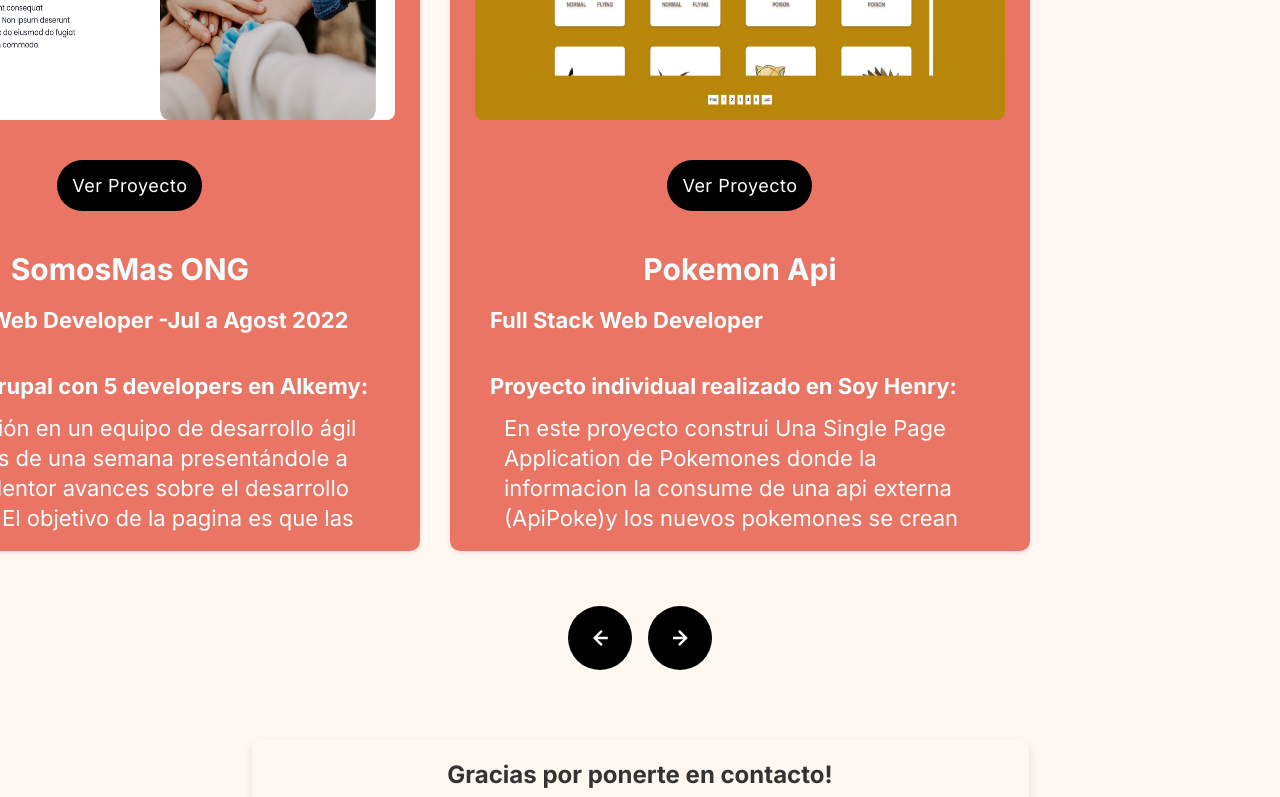
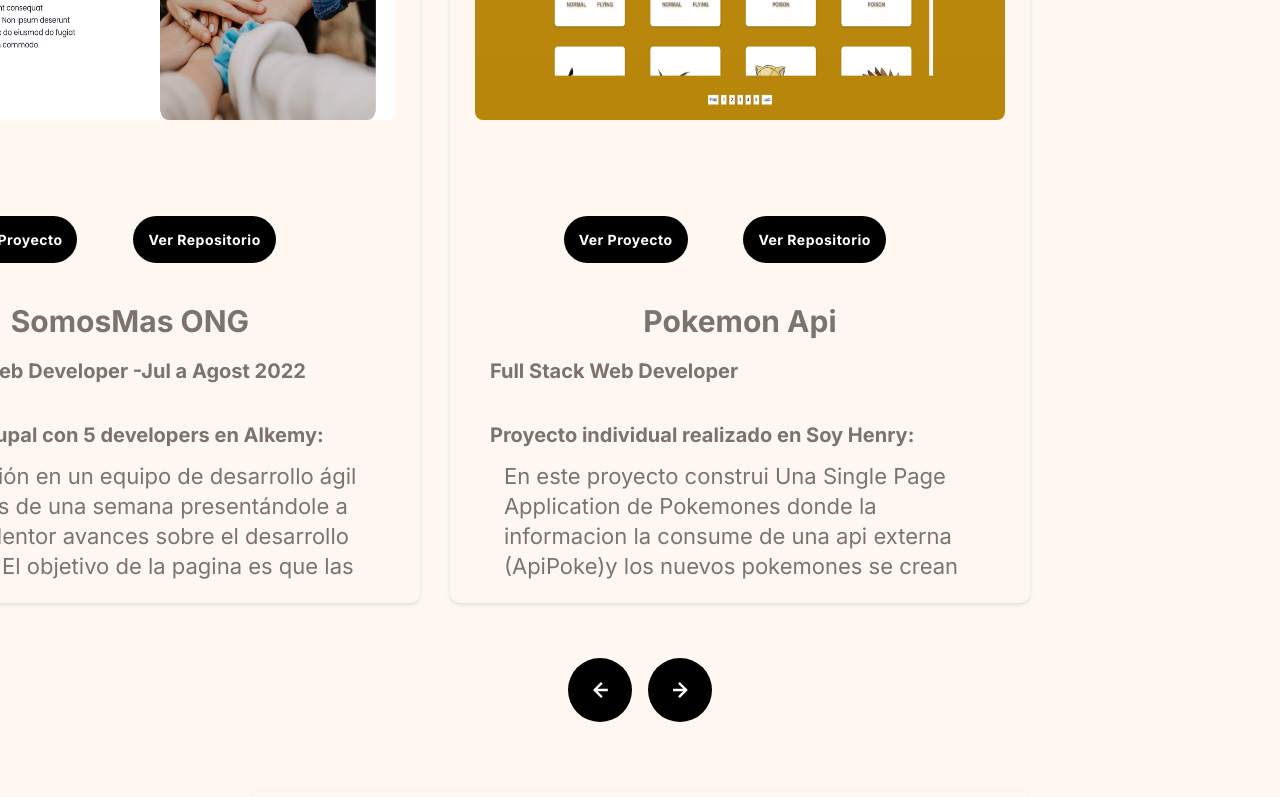
Before and after one commit to Noelia-Paz/Portfolio, a Next.js app: page / in a window 1280 px wide. Shown: the part 2000-2797 px from the top of the page. Built offline with nearby package versions, Linux system fonts and the light colour scheme.

Commit message:
style + responsive

```diff
--- a/src/app/Components/About/About.module.css
+++ b/src/app/Components/About/About.module.css
@@ -39,6 +39,7 @@
 
   .about article button {
     background-color: #eb7565;
+    font-weight: 700;
   }
 
   .about article button:hover{
--- a/src/app/Components/Footer/Footer.module.css
+++ b/src/app/Components/Footer/Footer.module.css
@@ -41,6 +41,7 @@
     border-radius: 9999px;
     letter-spacing: 0.03rem;
     background-color: #eb7565;
+    font-weight: 700;
   }
 
   .footer div button:hover {
--- a/src/app/Components/Form/Form.module.css
+++ b/src/app/Components/Form/Form.module.css
@@ -1,139 +1,3 @@
-/*.contact {
-    display: flex;
-    height: 100vh;
-    align-items: center;
-    justify-content: center;
-    background-position: center;
-    background-size: cover;
-    background-repeat: no-repeat;
-
-
-
-  }
-
-  .h1 {
-    color: black;
-    display: flex;
-    justify-content: center;
-    margin: 30px;
-  }
-
-  .contactoForm {
-    border: 2px solid dimgrey;
-    width: 50%;
-    padding: 20px;
-    height: 710px;
-    margin: 4px;
-  }
-
-
-
-  .message {
-    padding-bottom: 160px;
-  }
-
-  .form input {
-    margin: 10px;
-    width: 90%;
-    align-items: center;
-    padding: 20px;
-    margin-block: 0.5rem;
-    outline: none;
-    border: none;
-  }
-
-  @media screen and (max-width: 1558px) {
-    .contact h1 {
-      margin: 20px;
-      font-size: 35px;
-    }
-  }
-
-  @media screen and (max-width: 1498px) {
-    .contact h1 {
-      margin: 20px;
-      font-size: 25px;
-    }
-
-    .contactoForm {
-      height: 615px;
-    }
-
-    .contact {
-      display: flex;
-      justify-content: space-around;
-    }
-
-    .message {
-      padding-bottom: 90px;
-    }
-  }
-
-  @media screen and (max-width: 1142px) {
-    .contact h1 {
-      margin: 16px;
-      font-size: 18px;
-      text-align: center;
-    }
-
-    .message {
-      padding-bottom: 20%;
-    }
-
-    .contactoForm {
-      width: 50%;
-      padding: 15px;
-      height: 600px;
-    }
-
-    .contactoForm form input {
-      margin: 10px;
-      width: 90%;
-      padding: 18px;
-    }
-  }
-
-  @media screen and (max-width: 1116px) {
-    .contact h1 {
-      font-size: 30px;
-    }
-  }
-
-  @media screen and (max-width: 631px) {
-    .contact h1 {
-      margin: 5px;
-      font-size: 18px;
-    }
-
-    .contact {
-      background-position: unset;
-    }
-
-    .contactoForm form input {
-      margin: 10px;
-      width: 90%;
-      padding: 10px;
-      font-size: 8px;
-    }
-
-    .contactoForm button {
-      padding: 5px 16px;
-    }
-    .contactoForm {
-      height: 410px;
-    }
-  }
-
-  @media screen and (max-width: 375px) {
-    .contact h1 {
-      margin: none;
-      font-size: 16px;
-    }
-    .contactoForm {
-      width: 90%;
-    }
-  }*/
-
 
 .divForm{
   display: flex;
@@ -149,14 +13,14 @@
     padding: 20px;
     border-radius: 8px;
     box-shadow: 0px 4px 10px rgba(0, 0, 0, 0.1);
-    /*background-color: #ffffff;*/
     width: 70%;
-    height: 40vh;
+    height: 45vh;
   }
 
   .h22 {
     margin-bottom: 20px;
     color: #333333;
+    margin-top: 20px;
 
   }
 
@@ -203,13 +67,34 @@
   .button {
     color: white;
     height: 3.5rem;
-    font-size: 1rem;
-    padding: 0 2.9rem;
+    font-size: 15px;
+    padding: 20px;
     border-radius: 9999px;
     letter-spacing: 0.03rem;
+    width: 20%;
     background-color: black;
+    font-weight: 700;
   }
 
   .button:hover {
     background-color: #755cde;
   }
+
+
+  @media screen and (max-width: 700px) {
+
+    .formulario {
+      width: 100%;
+      height: 50vh;
+    }
+
+    .button {
+      width: 35%;
+
+    }
+
+    .h22 {
+      font-size: 16px;
+
+    }
+  }
--- a/src/app/Components/Header/Header.module.css
+++ b/src/app/Components/Header/Header.module.css
@@ -20,6 +20,7 @@
     border-radius: 9999px;
     letter-spacing: 0.03rem;
     background-color: black;
+    font-weight: 700;
   }
 
   .nav button:nth-of-type(2):hover {
--- a/src/app/Components/Work/Work.module.css
+++ b/src/app/Components/Work/Work.module.css
@@ -61,13 +61,11 @@
     padding: 20px;
     border-radius: 10px;
     box-shadow: 0 2px 4px rgba(0, 0, 0, 0.1);
-    background-color: #eb7565;
   }
 
 
 
   .card img {
-
     border-radius: 8px;
   }
 
@@ -77,31 +75,29 @@
     max-width: 600px;
     padding: 20px;
     margin: 0 auto;
-
-
-
+    color: #7a746e;
   }
 
   .card h2 {
 
-    color: azure;
+    color: #7a746e;
     font-size: 30px;
   }
 
   .card h3 {
-    color: azure;
-    font-size: 22px;
+    color: #7a746e;
+    font-size: 20px;
   }
   .card h5 {
-    color: azure;
-    font-size: 22px;
+    color: #7a746e;
+    font-size: 20px;
   }
 
   .card p {
     font-size: 22px;
     line-height: 30px;
     margin: 14px;
-    color: azure;
+    color: #7a746e;
   }
 
 
@@ -109,26 +105,33 @@
   .ul{
     display: flex;
   flex-wrap: wrap;
+  color: #7a746e;
   }
 
 .li{
   flex: 0 0 calc(25% - 20px);
   margin: 14px;
   font-size: 22px;
-  color: azure;
+  color: #7a746e;
+
 }
 
-
-
+.work .botones {
+  display: flex;
+  justify-content: space-around;
+  max-width: 70%;
+  margin-left: 105rem;
+}
 
 .link{
   color: white;
-  font-size: 18px;
+  font-size: 14px;
   padding: 15px;
   border-radius: 9999px;
   letter-spacing: 0.03rem;
   background-color: black;
   margin-bottom: 20px;
+  font-weight: 700;
 }
 
 
@@ -136,6 +139,7 @@
 .link:hover {
   background-color: #755cde;
 }
+
 
 
 
@@ -160,7 +164,9 @@
   .work div:nth-of-type(1) {
     left: -66.6rem;
   }
-
+  .work .botones {
+    margin-left: 130rem;
+  }
 
 }
 
@@ -199,4 +205,8 @@
 
 }
 
+.work .botones {
+  margin-left: 65rem;
 }
+
+}
--- a/src/app/Components/Work/Work.tsx
+++ b/src/app/Components/Work/Work.tsx
@@ -84,6 +84,7 @@
         "Scrum",
       ],
       href: "https://pf-soyhenry.vercel.app",
+      repo: "https://github.com/iHoerth/PF-soyhenry",
     },
     {
       image: ONG,
@@ -117,7 +118,8 @@
         "Metodologías Agiles",
         "Scrum",
       ],
-      href: "https://pf-soyhenry.vercel.app",
+      href: "#",
+      repo: "https://github.com/alkemyTech/OT222-client",
     },
     {
       image: Pokemon,
@@ -148,6 +150,7 @@
         "Insomnia",
       ],
       href: "https://pokemon-e41u.vercel.app",
+      repo: "https://github.com/Noelia-Paz/Pokemon",
     },
   ];
 
@@ -175,6 +178,8 @@
                   />
                   <br />
                   <br />
+
+                  <motion.div className={styles["botones"]}>
                     <motion.a
                       href={project.href}
                       id="link"
@@ -186,6 +191,18 @@
                     >
                       Ver Proyecto
                     </motion.a>
+                    <motion.a
+                      href={project.repo}
+                      id="link"
+                      target="_blank"
+                      rel="noopener noreferrer"
+                      draggable="false"
+                      style={{ cursor: "pointer", pointerEvents: "auto" }}
+                      className={styles.link}
+                    >
+                      Ver Repositorio
+                    </motion.a>
+                  </motion.div>
 
                   <article
                     className={styles.article}
@@ -273,9 +290,12 @@
                     alt="img"
                     width={530}
                     height={340}
+                    className={styles.img}
                   />
                   <br />
                   <br />
+
+                  <motion.div className={styles["botones"]}>
                     <motion.a
                       href={project.href}
                       id="link"
@@ -287,6 +307,18 @@
                     >
                       Ver Proyecto
                     </motion.a>
+                    <motion.a
+                      href={project.repo}
+                      id="link"
+                      target="_blank"
+                      rel="noopener noreferrer"
+                      draggable="false"
+                      style={{ cursor: "pointer", pointerEvents: "auto" }}
+                      className={styles.link}
+                    >
+                      Ver Repositorio
+                    </motion.a>
+                  </motion.div>
 
                   <article
                     className={styles.article}
@@ -300,11 +332,14 @@
                     <h5>{project.subTitle2}</h5>
                     <p>
                       {project.description}
+                      <ul>
                         {project.features.map((feature, index) => {
                           return <li key={index}>{feature}</li>;
                         })}
+                      </ul>
                     </p>
-
+                    <br />
+                    <br />
                     <h5>{project.subTitle3}</h5>
                     <p>
                       <ul className={styles.ul}>
@@ -373,6 +408,8 @@
                   />
                   <br />
                   <br />
+
+                  <motion.div className={styles["botones"]}>
                     <motion.a
                       href={project.href}
                       id="link"
@@ -384,6 +421,18 @@
                     >
                       Ver Proyecto
                     </motion.a>
+                    <motion.a
+                      href={project.repo}
+                      id="link"
+                      target="_blank"
+                      rel="noopener noreferrer"
+                      draggable="false"
+                      style={{ cursor: "pointer", pointerEvents: "auto" }}
+                      className={styles.link}
+                    >
+                      Ver Repositorio
+                    </motion.a>
+                  </motion.div>
 
                   <article
                     className={styles.article}
@@ -397,11 +446,14 @@
                     <h5>{project.subTitle2}</h5>
                     <p>
                       {project.description}
+                      <ul>
                         {project.features.map((feature, index) => {
                           return <li key={index}>{feature}</li>;
                         })}
+                      </ul>
                     </p>
-
+                    <br />
+                    <br />
                     <h5>{project.subTitle3}</h5>
                     <p>
                       <ul className={styles.ul}>
```
Also changed, not shown: src/app/Components/Form/Form.tsx (+1 -63 lines). Lines whose indentation alone changed are shown as unchanged.
